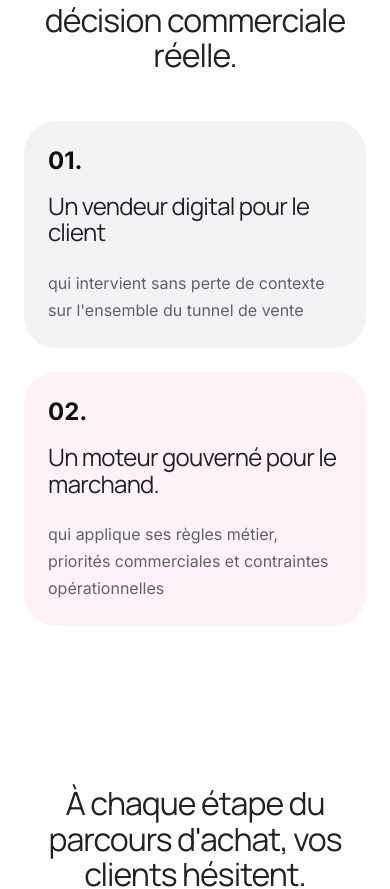
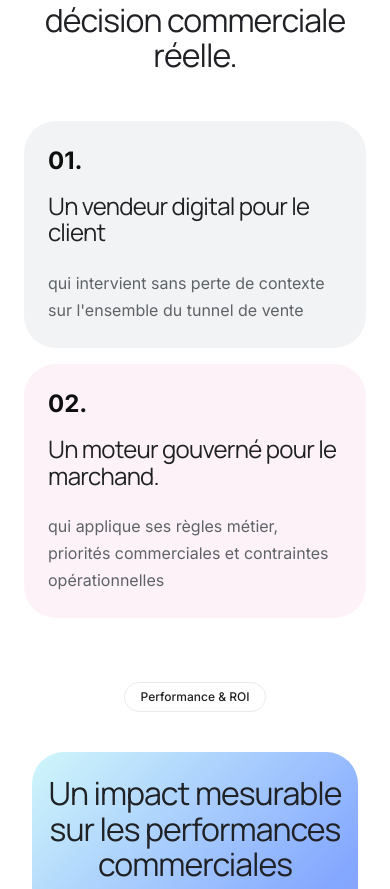
Before and after one commit to jugad-travel/NOA-, a Next.js app: page / in a window 390 px wide. Shown: the part 4040-4929 px from the top of the page. Built offline with nearby package versions, Linux system fonts and the light colour scheme.

Commit message:
Fix: réorganisation sections homepage et réduction espacements

```diff
--- a/app/page.tsx
+++ b/app/page.tsx
@@ -90,10 +90,10 @@ export default function HomePage() {
       <DemoSection />
       <BusinessRulesSection />
       <ReconciliationSection />
+      <Performance />
       <PainSection />
       <GammeNoa />
       <Features />
-      <Performance />
       <Integration />
       <PricingTeaser />
       <FooterCTA />
--- a/components/home/Performance.tsx
+++ b/components/home/Performance.tsx
@@ -52,7 +52,7 @@ function AnimatedMetric({ value, label, detail, index }: {
 
 export function Performance() {
   return (
-    <Section variant="white" padding="lg" className="pb-4 md:pb-6 relative overflow-hidden">
+    <Section variant="white" padding="lg" className="pt-8 md:pt-10 pb-4 md:pb-6 relative overflow-hidden">
       <div className="max-w-6xl mx-auto relative z-10">
         <ScrollReveal>
           <div className="text-center mb-6">
--- a/components/home/ReconciliationSection.tsx
+++ b/components/home/ReconciliationSection.tsx
@@ -6,7 +6,7 @@ import { ScrollReveal } from "@/components/shared/ScrollReveal"
 
 export function ReconciliationSection() {
   return (
-    <Section variant="white" padding="lg">
+    <Section variant="white" padding="lg" className="pb-8 md:pb-10">
       <div className="max-w-6xl mx-auto">
         <ScrollReveal>
           <div className="text-center mb-12">
@@ -18,7 +18,7 @@ export function ReconciliationSection() {
 
         {/* Deux cartes */}
         <ScrollReveal delay={0.1}>
-          <div className="grid md:grid-cols-2 gap-6 max-w-5xl mx-auto">
+          <div className="grid md:grid-cols-2 gap-4 max-w-5xl mx-auto">
             {/* Carte 01 */}
             <div className="bg-gray-100 rounded-2xl p-6 md:p-8">
               <div className="flex flex-col gap-4">
```
